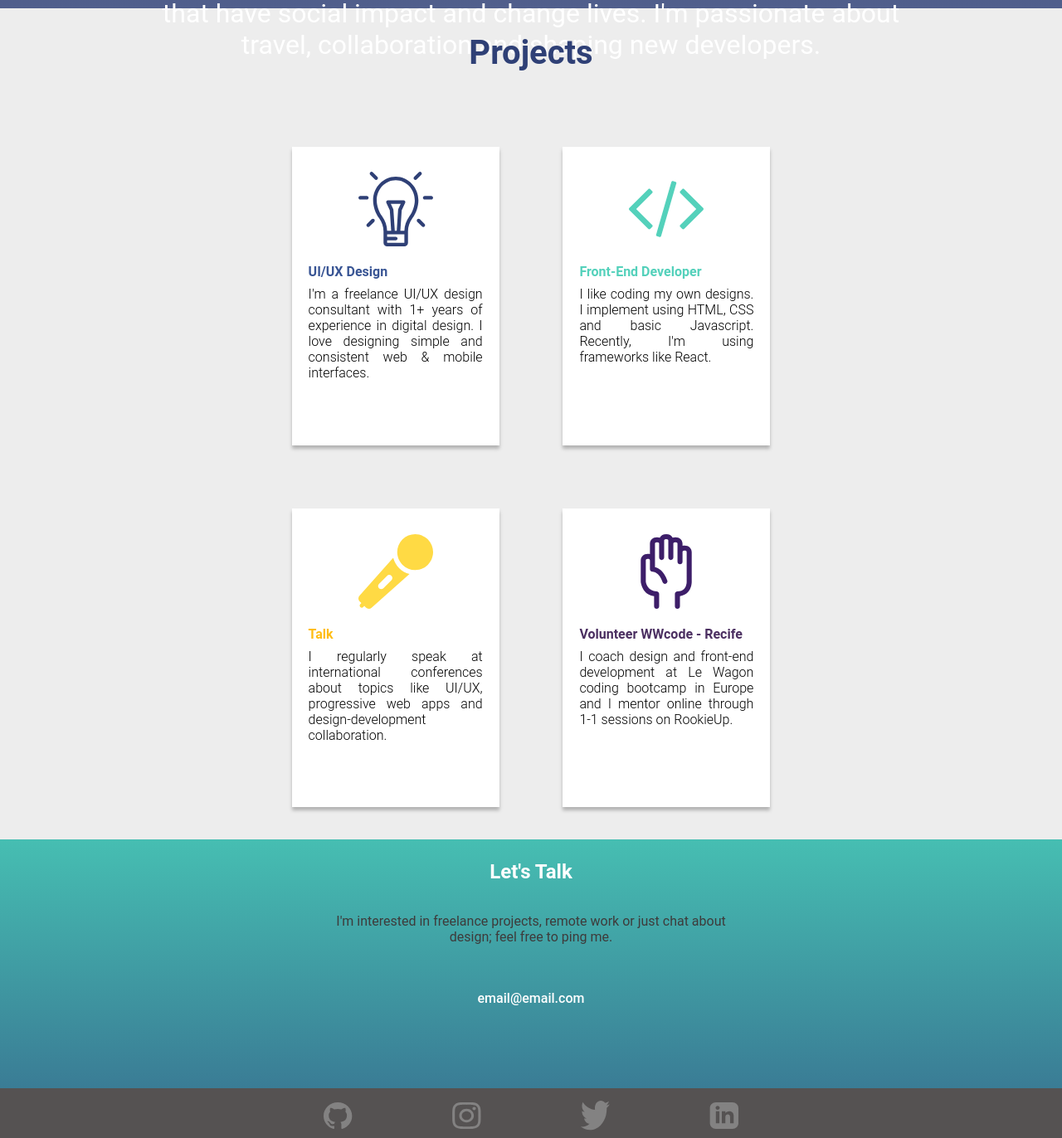
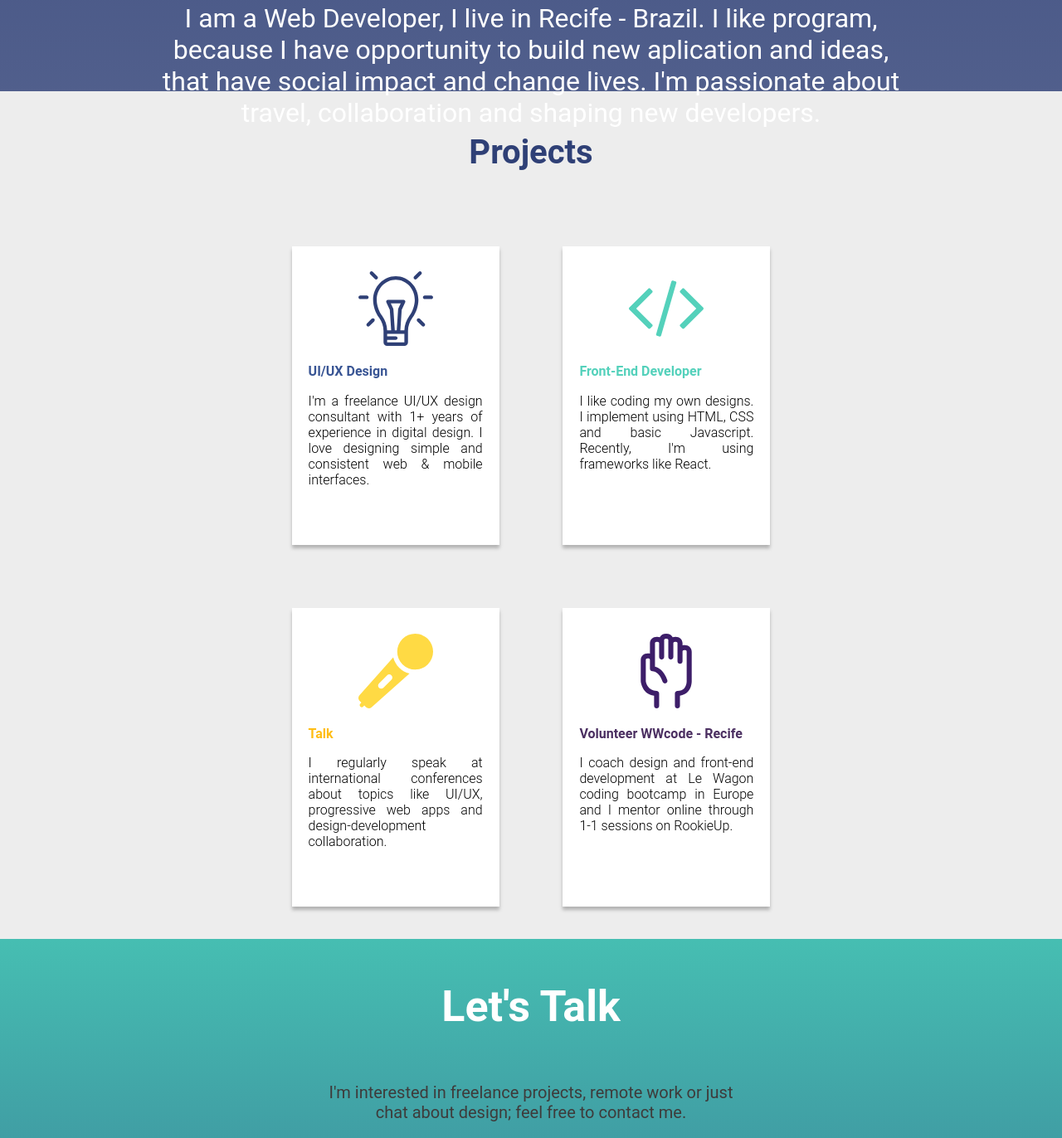
Before and after one commit to ilzamcmed/womendevprojects, a plain HTML site: page index.html in a window 1280 px wide. Shown: the part 850-2222 px from the top of the page at 83% size. Drawn offline with Linux system fonts and the light colour scheme.

Commit message:
mudanças estruturais no html e css

```diff
--- a/estilo.css
+++ b/estilo.css
@@ -11,7 +11,8 @@
 
 /* Menu*/
 .header-top{
-    height: 860px;
+    display: flex;
+    height: 960px;
     width: 100%;
     background: linear-gradient(180deg, #2F4076 0%, rgba(47, 64, 118, 0.84) 100%);
 }
@@ -74,7 +75,8 @@ a{
     color: #54D1BB;
 }
 .woman-pc{
-    width: 300px;
+    width: 350px;
+    height: 320px;
     border-radius: 100%;
 }
 .menu-paragraph{
@@ -87,6 +89,7 @@ a{
 .projects{
     /*height: 850px;*/
     background-color: #EDEDED;
+    padding-top: 20px;
 }
 .main-title-projects{
     padding-top: 30px;
@@ -119,7 +122,7 @@ a{
     text-align: left;
     font-size: 16px;
     padding-top: 8%;
-    padding-bottom: 4%;
+    padding-bottom: 8%;
     color: #395594;
 }
 .card-paragraph{
@@ -130,7 +133,7 @@ a{
     text-align: left;
     font-size: 16px;
     padding-top: 8%;
-    padding-bottom: 4%;
+    padding-bottom: 8%;
     color: #54D1BB;;
 }
 .cards3-4{
@@ -143,25 +146,26 @@ a{
     text-align: left;
     font-size: 16px;
     padding-top: 8%;
-    padding-bottom: 4%;
+    padding-bottom: 8%;
     color: #FFBD13;
 }
 .card-title-purple{
     text-align: left;
     font-size: 16px;
     padding-top: 8%;
-    padding-bottom: 4%;
+    padding-bottom: 8%;
     color: #4B2F61;
 }
 .contact{
-    height: 300px;
+    height: 500px;
     background: linear-gradient(180deg, #46BEB2 0%, #3A7C95 100%);
 }
 .main-title-contact{
-    padding-top: 20px;
+    padding-top: 30px;
     text-align: center;
-    padding: 2%;
+    padding: 4%;
     color: white;
+    font-size: 52px;
 }
 .contact-paragraph{
     width: 40%;
@@ -170,6 +174,7 @@ a{
     margin-top: 10px;
     padding-bottom: 10px;
     color: #3E3B3B;
+    font-size: 20px;
 }
 .email{
     color: white;
--- a/index.html
+++ b/index.html
@@ -32,7 +32,7 @@
   </header>
   <main class="container-main">
       <div class="projects">
-          <h2 class="main-title-projects">Projects</h2>
+          <h1 class="main-title-projects">Projects</h1>
         <div class="cards1-2">
             <div class="card">
                 <img class="card-img" src="./assets/idea.svg" alt="">
@@ -59,8 +59,8 @@
         </div>
       </div>
       <div class="contact">
-        <h2 class="main-title-contact">Let's Talk</h2>
-        <p class="contact-paragraph">I'm interested in freelance projects, remote work or just chat about design; feel free to ping me.</p> <br>
+        <h1 class="main-title-contact">Let's Talk</h1>
+        <p class="contact-paragraph">I'm interested in freelance projects, remote work or just chat about design; feel free to contact me.</p> <br>
         <p class="email">email@email.com</p>
       </div>
       <div class="footer">
```
